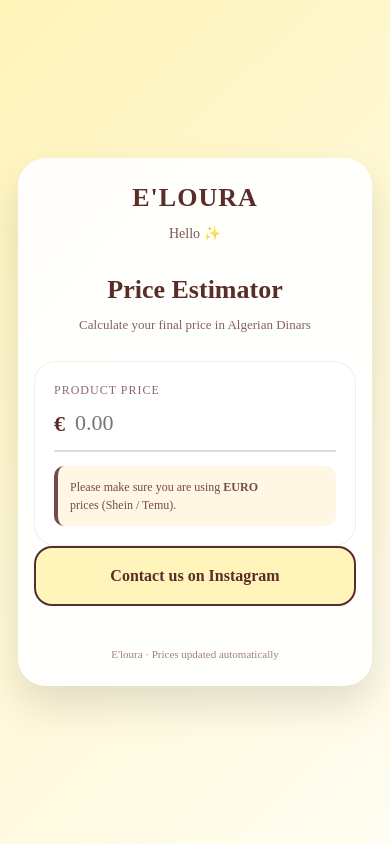
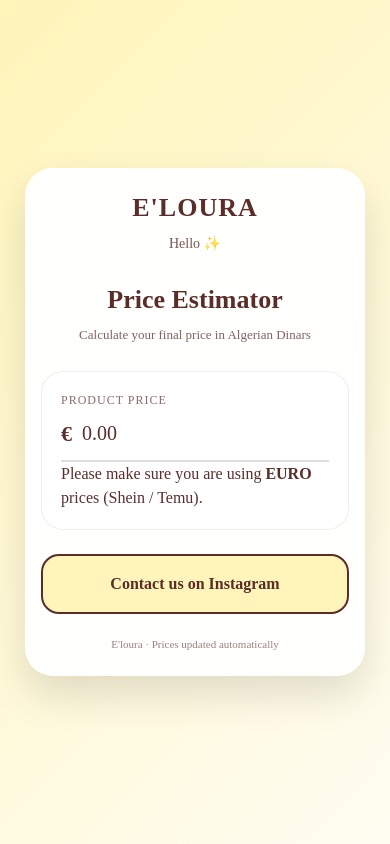
Before and after one commit to besmala-akr/Price-Estimator-Eloura, a React (Vite) app: page / in a window 390 px wide. Built offline with nearby package versions, Linux system fonts and the light colour scheme.

Commit message:
fix mobile styling

```diff
--- a/src/App.css
+++ b/src/App.css
@@ -6,14 +6,27 @@
 
 * {
   box-sizing: border-box;
+  -webkit-tap-highlight-color: transparent;
 }
 
-body {
+html, body {
   margin: 0;
+  padding: 0;
   font-family: 'Arima Madurai', cursive;
   background: linear-gradient(135deg, var(--yellow), var(--soft-bg));
   color: var(--brown);
   min-height: 100vh;
+}
+
+/* FORCE FONT EVERYWHERE (CRITICAL FOR MOBILE) */
+input,
+button,
+textarea {
+  font-family: 'Arima Madurai', cursive !important;
+}
+
+/* LAYOUT */
+body {
   display: flex;
   justify-content: center;
   align-items: center;
@@ -23,15 +36,13 @@ body {
 .container {
   width: 100%;
   max-width: 390px;
-  background: rgba(255, 255, 255, 0.95);
+  background: rgba(255,255,255,0.96);
   border-radius: 28px;
   padding: 28px 22px 30px;
   box-shadow: 0 20px 40px rgba(0,0,0,0.12);
-  display: flex;
-  flex-direction: column;
-  align-items: center;
 }
 
+/* TEXT */
 .brand {
   text-align: center;
   font-size: 26px;
@@ -60,12 +71,12 @@ body {
   margin-bottom: 26px;
 }
 
+/* INPUT CARD */
 .input-card {
   background: #ffffff;
   border-radius: 22px;
   padding: 20px;
   box-shadow: inset 0 0 0 1px #eee;
-  width: 100%;
 }
 
 label {
@@ -89,29 +100,23 @@ label {
   margin-right: 8px;
 }
 
+/* INPUT FIXES (MOST IMPORTANT PART) */
 input {
   border: none;
   outline: none;
-  font-size: 22px;
   width: 100%;
-  font-family: inherit;
+  font-size: 20px;
+  color: var(--brown);
+  background: transparent;
+  appearance: none;
+  -webkit-appearance: none;
+  -webkit-text-fill-color: var(--brown);
 }
 
-.hint {
-  margin-top: 14px;
-  background: #fff6e0;
-  border-left: 4px solid var(--brown);
-  padding: 12px;
-  font-size: 12px;
-  border-radius: 10px;
-  opacity: 0.85;
-}
-
+/* RESULT BOX */
 .result {
-  width: 100%;
+  margin-top: 22px;
   text-align: center;
-  margin: 18px 0;
-  animation: pop 0.3s ease-in-out;
 }
 
 .result small {
@@ -128,6 +133,31 @@ input {
   border-radius: 18px;
 }
 
+/* INSTAGRAM BUTTON */
+.instagram-btn {
+  margin-top: 24px;
+  display: block;
+  text-align: center;
+  padding: 16px;
+  border-radius: 18px;
+  font-size: 16px;
+  font-weight: 700;
+  text-decoration: none;
+  border: 2px solid var(--brown);
+  color: var(--brown);
+  background: var(--yellow);
+  transition: all 0.25s ease;
+}
+
+.instagram-btn:active {
+  background: var(--brown);
+  color: var(--yellow);
+}
+.instagram-btn:hover {
+  background: var(--brown);
+  color: var(--yellow);
+}
+/* FOOTER */
 .footer-note {
   margin-top: 22px;
   text-align: center;
@@ -135,35 +165,7 @@ input {
   opacity: 0.6;
 }
 
-/* Instagram button: yellow with brown border by default */
-.instagram-btn {
-  display: block;
-  margin: 0 0 18px;
-  width: 100%;
-  text-align: center;
-  padding: 16px;
-  border-radius: 18px;
-  background: var(--yellow);
-  color: var(--brown);
-  font-weight: 700;
-  font-size: 16px;
-  text-decoration: none;
-  border: 2px solid var(--brown);
-  transition: 0.2s;
-}
 
-.instagram-btn:active {
-  background: var(--brown);
-  color: var(--yellow);
-  border-color: var(--brown);
-  transform: scale(0.97);
-}
-.instagram-btn:hover {
-  background: var(--brown);
-  color: var(--yellow);
-  border-color: var(--brown);
-  transform: scale(0.97);
-}
 
 /* Pop animation for final price */
 @keyframes pop {
```
